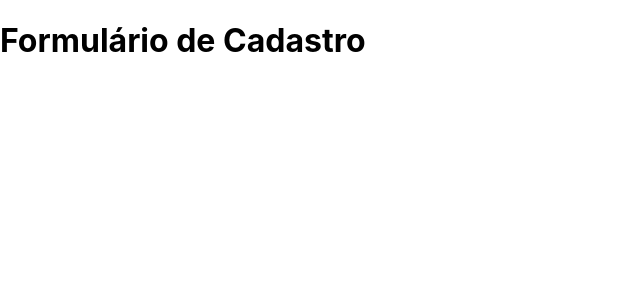
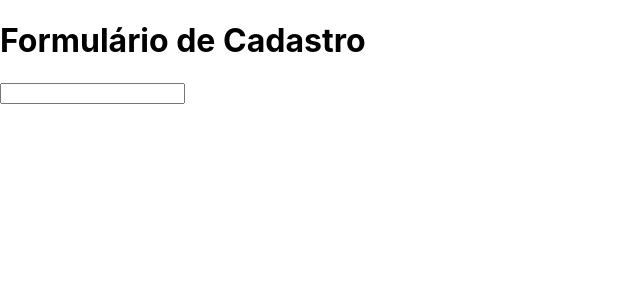
Before and after one commit to JuniorRodrigues/react-alura-form, a React (Create React App) app: page / in a window 1280 px wide. Shown: the top 300 px of the page, without its empty margins (0-640 px from the left). Built offline with nearby package versions, Linux system fonts and the light colour scheme.

Commit message:
Add FormRegister

```diff
--- a/src/App.js
+++ b/src/App.js
@@ -1,12 +1,14 @@
 
 import React, { Component } from 'react';
 import './App.css';
+import FormularioCadastro from './components/FormularioCadastro';
 
 class App extends Component {
     render () {
         return (
             <>
                 <h1>Formulário de Cadastro</h1>
+                <FormularioCadastro />
             </>
         );
     }
--- a/src/components/FormularioCadastro/index.jsx
+++ b/src/components/FormularioCadastro/index.jsx
@@ -1,7 +1,11 @@
 import React from "react";
 
 function FormularioCadastro () {
-
+    return(
+        <form>
+            <input type="text" />
+        </form>
+    );
 }
 
 export default FormularioCadastro;
--- a/src/index.js
+++ b/src/index.js
@@ -1,6 +1,6 @@
 import React from 'react';
 import ReactDOM from 'react-dom';
-import './index.css';
+import './styles.css';
 import App from './App';
 
 ReactDOM.render(
```
Also changed, not shown: src/styles.css (renamed from src/index.css).
